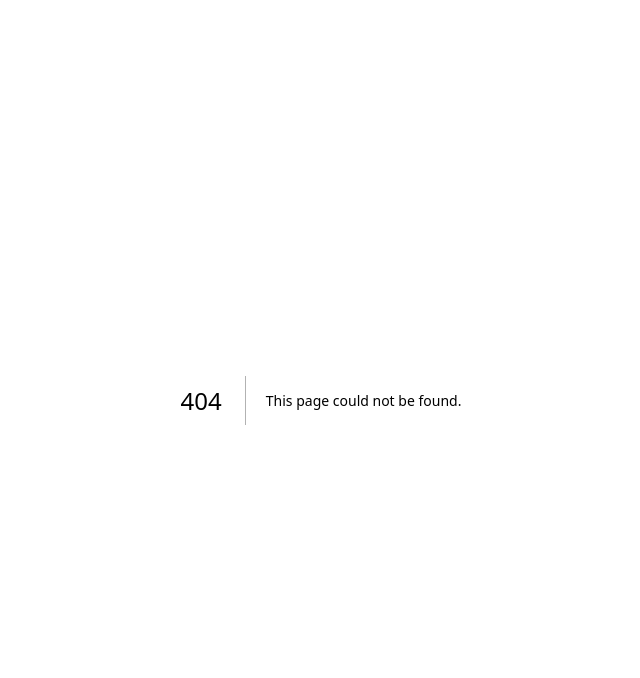
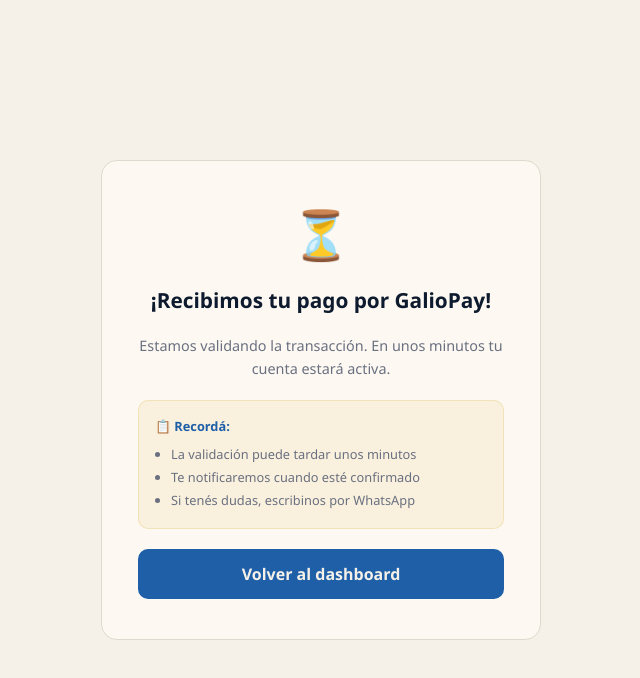
Before and after one commit to nievarodrigo/filodesk-app, a Next.js app: page /suscripcion/procesando in a window 1280 px wide. Before the commit this address had no page. Shown: the top 678 px of the page, without its empty margins (319-959 px from the left). Built offline with nearby package versions, Linux system fonts and the light colour scheme.

Commit message:
fix(qa): resolver conflictos en suscripcion y activar flujo galiopay automático

```diff
--- /dev/null
+++ b/src/app/suscripcion/procesando/page.tsx
@@ -0,0 +1,62 @@
+import Link from 'next/link'
+
+export const metadata = { title: 'Procesando Pago — FiloDesk' }
+
+export default async function ProcesandoPage({
+  searchParams,
+}: {
+  searchParams: Promise<{ barbershopId?: string }>
+}) {
+  const { barbershopId } = await searchParams
+
+  return (
+    <div style={{
+      minHeight: '100vh', display: 'flex', alignItems: 'center', justifyContent: 'center',
+      background: 'var(--bg)', padding: '24px',
+    }}>
+      <div style={{
+        background: 'var(--surface)', border: '1px solid var(--border)',
+        borderRadius: 16, padding: '40px 36px', maxWidth: 440, width: '100%',
+        display: 'flex', flexDirection: 'column', gap: 20, textAlign: 'center',
+      }}>
+        <div style={{ fontSize: '3rem' }}>⏳</div>
+
+        <h1 style={{ fontSize: '1.3rem', fontWeight: 700, color: 'var(--cream)' }}>
+          ¡Recibimos tu pago por GalioPay!
+        </h1>
+
+        <p style={{ fontSize: '.9rem', color: 'var(--muted)', lineHeight: 1.6 }}>
+          Estamos validando la transacción. En unos minutos tu cuenta estará activa.
+        </p>
+
+        <div style={{
+          background: 'rgba(212,168,42,0.1)',
+          border: '1px solid rgba(212,168,42,0.2)',
+          borderRadius: 10,
+          padding: '16px',
+          textAlign: 'left',
+        }}>
+          <p style={{ fontSize: '.8rem', color: 'var(--gold)', fontWeight: 600, marginBottom: 8 }}>
+            📋 Recordá:
+          </p>
+          <ul style={{ fontSize: '.8rem', color: 'var(--muted)', lineHeight: 1.8, paddingLeft: 16, margin: 0 }}>
+            <li>La validación puede tardar unos minutos</li>
+            <li>Te notificaremos cuando esté confirmado</li>
+            <li>Si tenés dudas, escribinos por WhatsApp</li>
+          </ul>
+        </div>
+
+        <Link
+          href={barbershopId ? `/dashboard/${barbershopId}` : '/dashboard'}
+          style={{
+            background: 'var(--gold)', color: 'var(--bg)', borderRadius: 10,
+            padding: '14px 24px', fontWeight: 700, fontSize: '1rem',
+            textDecoration: 'none', display: 'block',
+          }}
+        >
+          Volver al dashboard
+        </Link>
+      </div>
+    </div>
+  )
+}
```
Also changed, not shown: src/app/suscripcion/SuscripcionClient.tsx (+19 -9 lines).
